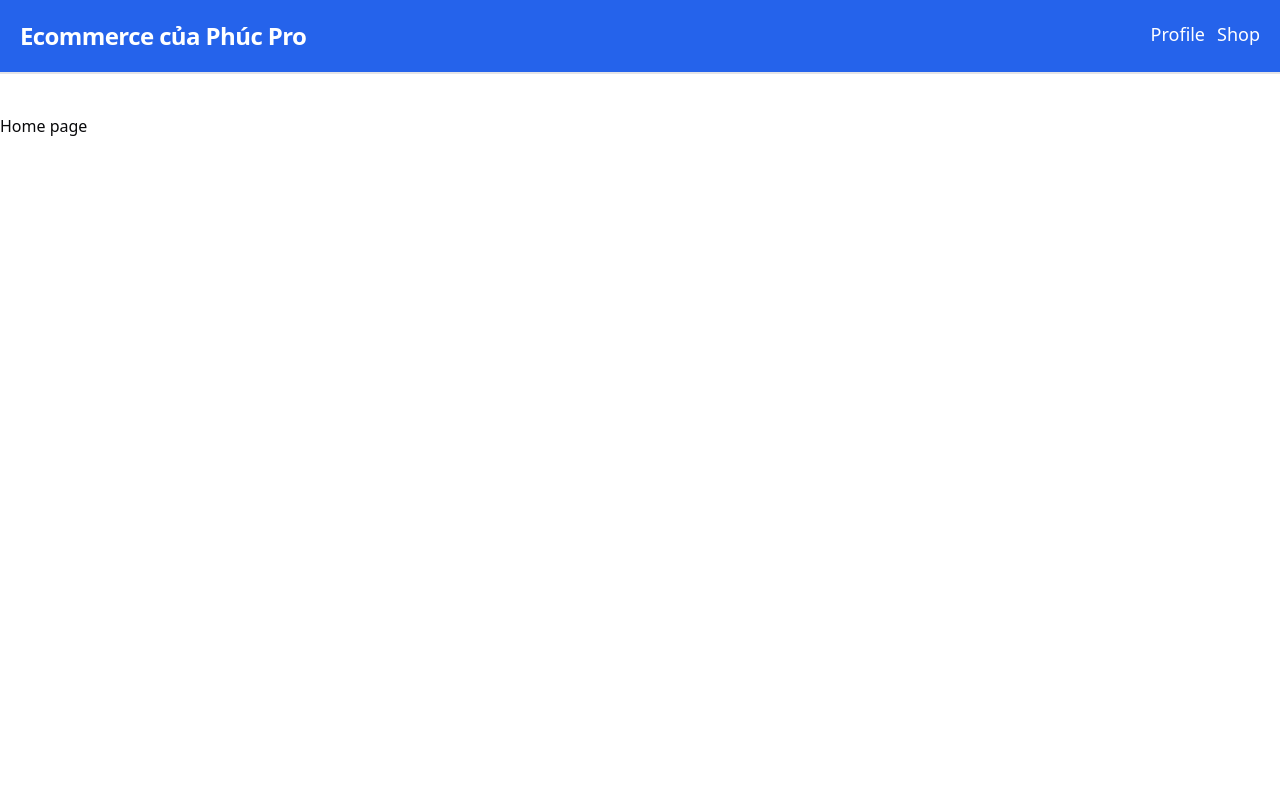
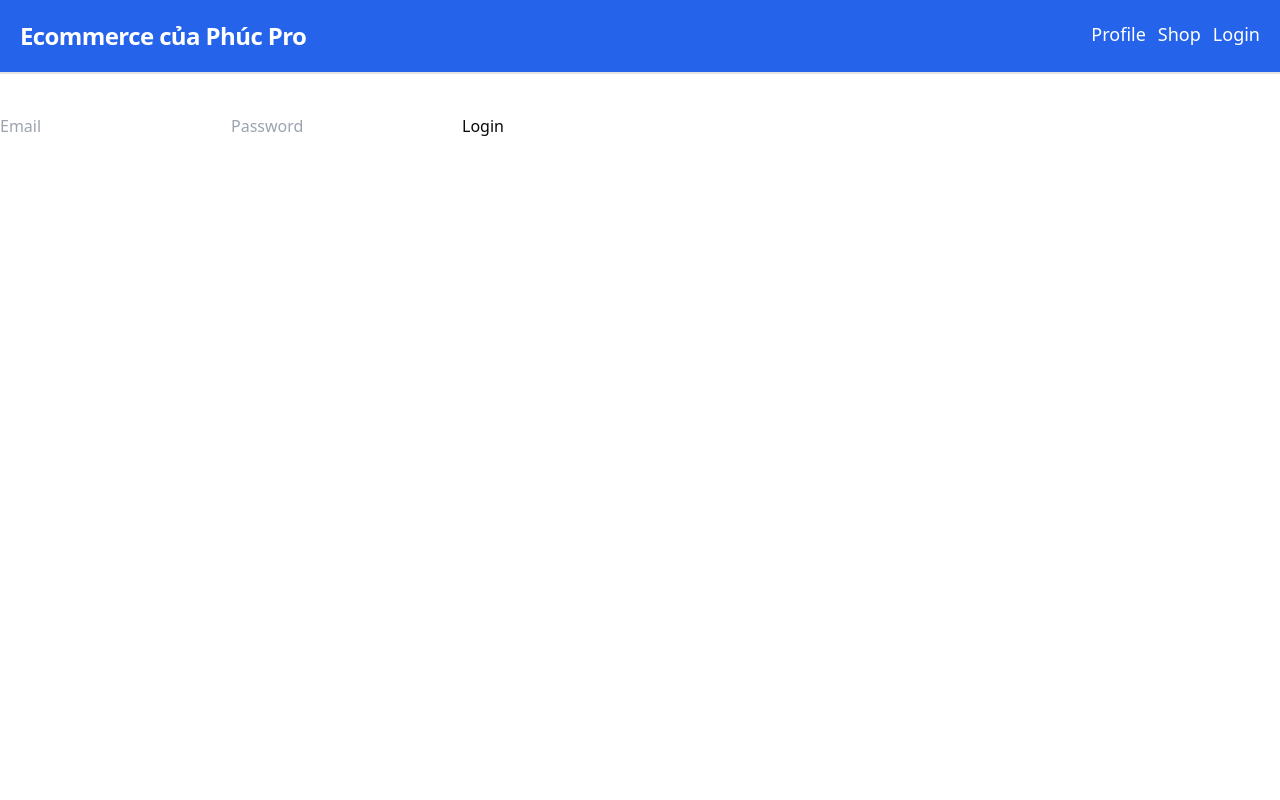
Before and after one commit to fuvx22/commerce-fe, a React (Vite) app: page /login in a window 1280 px wide. Before the commit this address led to /. Shown: the top 800 px of the page. Built offline with nearby package versions, Linux system fonts and the light colour scheme.

Commit message:
authentication

```diff
--- a/package.json
+++ b/package.json
@@ -14,6 +14,7 @@
     "@radix-ui/react-slot": "^1.1.0",
     "class-variance-authority": "^0.7.0",
     "clsx": "^2.1.1",
+    "dotenv": "^16.4.5",
     "lucide-react": "^0.446.0",
     "react": "^18.3.1",
     "react-dom": "^18.3.1",
--- a/src/App.tsx
+++ b/src/App.tsx
@@ -1,15 +1,29 @@
-import { Routes, Route, Navigate } from "react-router-dom"
-import Layout from "@/layouts/layout"
+import { Routes, Route, Navigate } from "react-router-dom";
+import Layout from "@/layouts/layout";
+import LoginForm from "@/components/LoginForm";
+import UserProfile from "@/pages/UserProfile";
+import { PrivateRoute } from "@/components/PrivateRoute";
 
 function App() {
   return (
     <Routes>
       <Route path="/" element={<Layout>Home page</Layout>} />
-      <Route path="/profile" element={<Layout>Profile page</Layout>} />
+      <Route path="/login" element={<Layout><LoginForm /></Layout>} />
       <Route path="/shop" element={<Layout>Shop page</Layout>} />
+      <Route
+        path="/profile"
+        element={
+          <PrivateRoute>
+            <Layout>
+              <UserProfile />
+            </Layout>
+          </PrivateRoute>
+        }
+      />
+
       <Route path="*" element={<Navigate to="/" />} />
     </Routes>
-  )
+  );
 }
 
-export default App
+export default App;
--- /dev/null
+++ b/src/auth/authContext.tsx
@@ -0,0 +1,75 @@
+import React, {
+  createContext,
+  useContext,
+  useState,
+  useEffect,
+} from "react";
+import { User, AuthContextType } from "@/types/auth";
+
+const AuthContext = createContext<AuthContextType | null>(null);
+
+export const AuthProvider: React.FC<{ children: React.ReactNode }> = ({
+  children,
+}) => {
+  const [user, setUser] = useState<User | null>(null);
+  const [loading, setLoading] = useState(true);
+
+  useEffect(() => {
+    const token = localStorage.getItem("token");
+    if (token) {
+      // fetch user data
+      setUser({
+        id: "1",
+        name: "John Doe",
+        email: "",
+      });
+    }
+    setLoading(false);
+  }, []);
+
+  const login = async (email: string, password: string) => {
+    try {
+      setLoading(true);
+      // Giả lập API call
+      const response = await new Promise<User>((resolve) =>
+        setTimeout(() => {
+          resolve({
+            id: "1",
+            email: email,
+            name: "Test User",
+          });
+        }, 1000)
+      );
+
+      setUser(response);
+      localStorage.setItem("token", "fake_token");
+    } catch (error) {
+      throw new Error("Login failed");
+    } finally {
+      setLoading(false);
+    }
+  };
+
+  const logout = () => {
+    setUser(null);
+    localStorage.removeItem("token");
+  };
+
+  const value = {
+    user,
+    loading,
+    login,
+    logout,
+    isAuthenticated: !!user,
+  };
+
+  return <AuthContext.Provider value={value}>{children}</AuthContext.Provider>;
+};
+
+export const useAuth = () => {
+  const context = useContext(AuthContext);
+  if (!context) {
+    throw new Error('useAuth must be used within an AuthProvider');
+  }
+  return context;
+};
--- a/src/components/ui/Footer.tsx
+++ b/src/components/Footer.tsx
@@ -1,4 +1,5 @@
 const Footer = () => {
+
     return (
         <footer className="bg-blue-600 text-white py-10">
             <div className="container mx-auto">
--- a/src/components/ui/Header.tsx
+++ b/src/components/Header.tsx
@@ -13,6 +13,9 @@ const Header = () => {
       <Link to={"/shop"} className="text-white">
         Shop
       </Link>
+      <Link to={"/login"} className="text-white">
+        Login
+      </Link>
       </div>
 
     </div>
--- /dev/null
+++ b/src/components/LoginForm.tsx
@@ -0,0 +1,44 @@
+import { useState } from 'react';
+import { useAuth } from '@/auth/authContext';
+import { useNavigate } from 'react-router-dom';
+
+const LoginForm = () => {
+  const [email, setEmail] = useState('');
+  const [password, setPassword] = useState('');
+  const { login, loading } = useAuth();
+  const navigate = useNavigate();
+
+  const handleSubmit = async (e: React.FormEvent) => {
+    e.preventDefault();
+    try {
+      await login(email, password);
+      navigate('/profile');
+    } catch (error) {
+      console.error('Login failed:', error);
+    }
+  };
+
+  return (
+    <form onSubmit={handleSubmit}>
+      <input
+        type="email"
+        value={email}
+        onChange={(e) => setEmail(e.target.value)}
+        placeholder="Email"
+        required
+      />
+      <input
+        type="password"
+        value={password}
+        onChange={(e) => setPassword(e.target.value)}
+        placeholder="Password"
+        required
+      />
+      <button type="submit" disabled={loading}>
+        {loading ? 'Loading...' : 'Login'}
+      </button>
+    </form>
+  );
+};
+
+export default LoginForm;
--- /dev/null
+++ b/src/components/PrivateRoute.tsx
@@ -0,0 +1,16 @@
+import { Navigate } from 'react-router-dom';
+import { useAuth } from '@/auth/authContext';
+
+export const PrivateRoute: React.FC<{ children: React.ReactNode }> = ({ children }) => {
+  const { isAuthenticated, loading } = useAuth();
+
+  if (loading) {
+    return <div>Loading...</div>;
+  }
+
+  if (!isAuthenticated) {
+    return <Navigate to="/" />;
+  }
+
+  return <>{children}</>;
+};
--- a/src/layouts/layout.tsx
+++ b/src/layouts/layout.tsx
@@ -1,5 +1,5 @@
-import Header from "@/components/ui/Header";
-import Footer from "@/components/ui/Footer";
+import Header from "@/components/Header";
+import Footer from "@/components/Footer";
 
 type Props = {
   children: React.ReactNode;
--- a/src/main.tsx
+++ b/src/main.tsx
@@ -3,11 +3,14 @@ import { createRoot } from 'react-dom/client'
 import App from './App.tsx'
 import './index.css'
 import { BrowserRouter as Router } from 'react-router-dom'
+import { AuthProvider } from '@/auth/authContext'
 
 createRoot(document.getElementById('root')!).render(
   <StrictMode>
     <Router>
-      <App />
+      <AuthProvider>
+        <App />
+      </AuthProvider>
     </Router>
   </StrictMode>,
 )
--- /dev/null
+++ b/src/pages/UserProfile.tsx
@@ -0,0 +1,22 @@
+import { useAuth } from '@/auth/authContext';
+import { Button } from '@/components/ui/button';
+
+const UserProfile = () => {
+  const { user, logout } = useAuth()
+
+  return (
+    <div>
+      <h1>User Profile</h1>
+      <p>ID: {user?.id}</p>
+      <p>Email: {user?.email}</p>
+      <p>Name: {user?.name}</p>
+
+      <div>
+        <Button onClick={logout}>Logout</Button>
+      </div>
+    </div>
+
+  )
+}
+
+export default UserProfile;
--- /dev/null
+++ b/src/types/auth.ts
@@ -0,0 +1,13 @@
+export interface User {
+    id: string;
+    name: string;
+    email: string;
+}
+
+export interface AuthContextType {
+  user: User | null;
+  loading: boolean;
+  login: (email: string, password: string) => Promise<void>;
+  logout: () => void;
+  isAuthenticated: boolean;
+}
```
Also changed, not shown: 2 other files (tests, documents, lock files or other folders).
